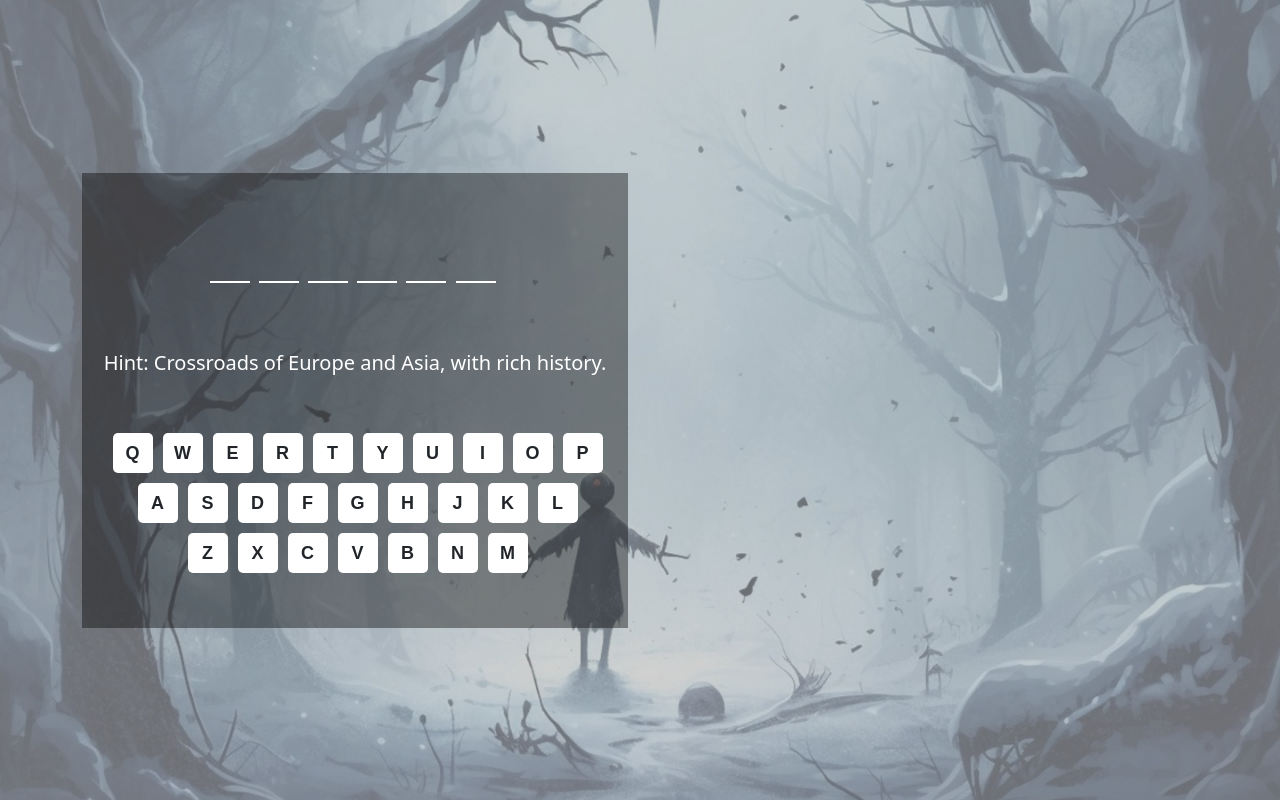
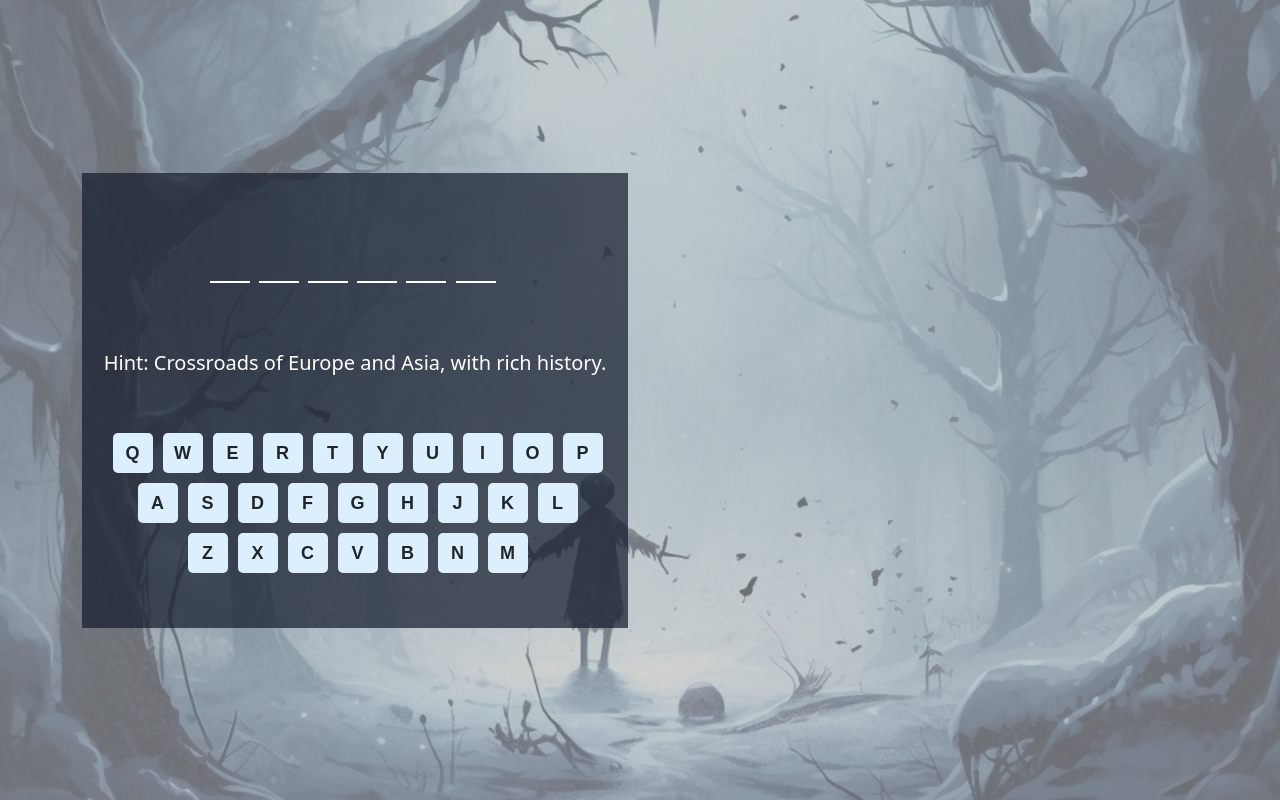
Before and after one commit to manashishah/hang-snowman, a plain HTML site: page main_game.html in a window 1280 px wide. Drawn offline with nearby package versions, Linux system fonts and the light colour scheme.

Commit message:
css update

```diff
--- a/assets/css/style.css
+++ b/assets/css/style.css
@@ -19,8 +19,9 @@
     text-align: center;
     margin: auto;
 }
+
 .virtual-keyboard .key {
-    background-color: #ffffff;
+    background-color: #DCEFFE;
     width: 40px;
     height: 40px;
     border-radius: 5px;
@@ -37,9 +38,9 @@
     font-weight: 600;
 }
 
-.virtual-keyboard .key.disabled{
+.virtual-keyboard .key.disabled {
     pointer-events: none;
-    background-color: #000;
+    background-color: #131B2C;
     color: #ffffff;
 }
 
@@ -48,10 +49,10 @@
 }
 
 @media screen and (max-width: 1200px) {
-    .virtual-keyboard{
+    .virtual-keyboard {
         zoom: 0.8;
     }
-  }
+}
 
 #input-container {
     display: flex;
@@ -73,8 +74,8 @@
     margin: 20px 0;
 }
 
-.play-area{
-    background: rgba(0,0,0,0.4);
+.play-area {
+    background: rgba(19, 27, 44, 0.7);
     padding: 50px 0;
     text-align: center;
 }
```
